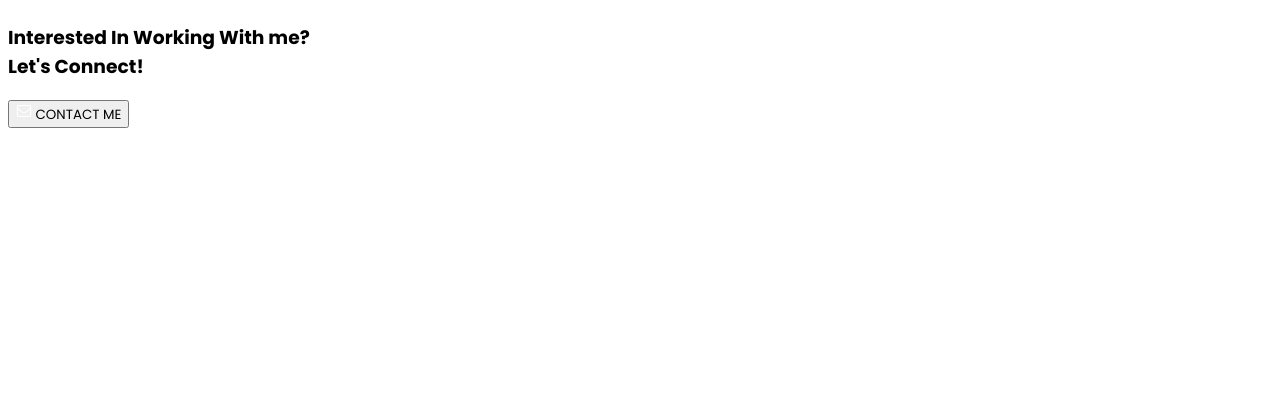
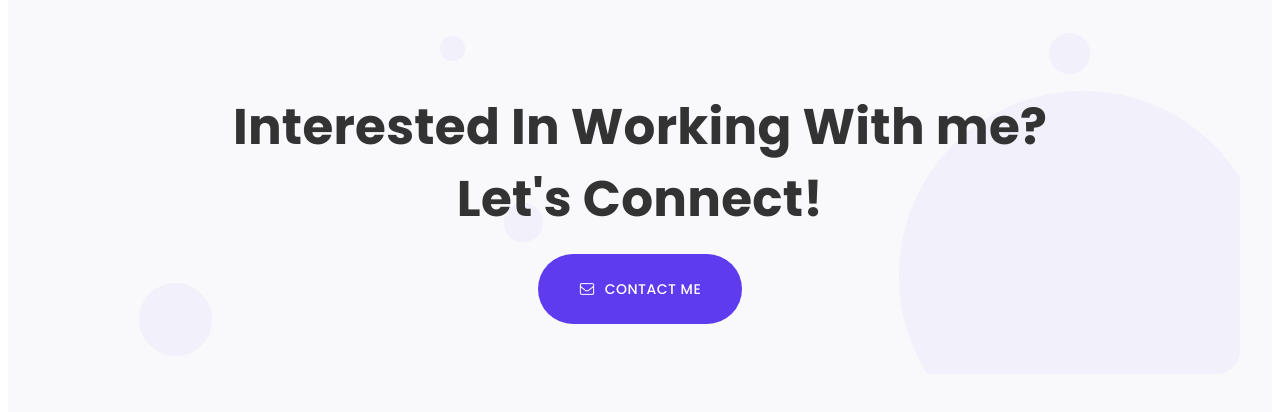
Before and after one commit to gbemio/portfolio-website-homepage, a plain HTML site: page index.html in a window 1280 px wide. Shown: the part 3941-4353 px from the top of the page. Before the commit the page ends 4077 px from the top, so only its background shows below. Drawn offline with Linux system fonts and the light colour scheme.

Commit message:
Added CTA section

```diff
--- a/style/style.css
+++ b/style/style.css
@@ -562,3 +562,89 @@ li a {
   display: flex;
   padding-left: 252px;
 }
+
+/* section cta */
+.section-cta {
+  display: flex;
+  justify-content: center;
+  align-items: center;
+  text-align: center;
+  padding-top: 112px;
+  padding-bottom: 126px;
+  background: #f9f9fc;
+  border-radius: 24px;
+}
+
+.section-cta-wrapper {
+  max-width: 1200px;
+  align-items: center;
+  width: 100%;
+  display: flex;
+  flex-direction: column;
+  position: relative;
+  z-index: 2;
+}
+
+.ellipse-13 {
+  position: absolute;
+  bottom: -32px;
+  left: 99px;
+}
+
+.ellipse-14 {
+  position: absolute;
+  left: 400px;
+  top: -55px;
+}
+
+.ellipse-15 {
+  position: absolute;
+  z-index: -1;
+  top: 112px;
+  left: 464px;
+}
+
+.ellipse-16 {
+  position: absolute;
+  right: 150px;
+  top: -58px;
+}
+
+.mask-group2 {
+  position: absolute;
+  right: 0px;
+  z-index: -1;
+}
+
+.section-cta-text {
+  font-style: normal;
+  font-weight: 600;
+  font-size: 50px;
+  line-height: 72px;
+  text-align: center;
+  letter-spacing: 0.005em;
+  color: #333333;
+  margin: 0px 0px;
+  margin-bottom: 19px;
+}
+
+.cta-contact-me {
+  display: flex;
+  justify-content: center;
+  align-items: center;
+  background: #5e3bee;
+  border-radius: 50px;
+  width: 204px;
+  height: 70px;
+  font-style: normal;
+  font-weight: 500;
+  font-size: 14px;
+  line-height: 21px;
+  letter-spacing: 0.5px;
+  color: #ffffff;
+  border: none;
+}
+
+.cta-contact-me img {
+  margin-right: 10px;
+}
```
Also changed, not shown: images/ellipse13.png (added), images/ellipse14.png (added), images/ellipse15.png (added), images/ellipse16.png (added), images/maskgroup2.png (added).
